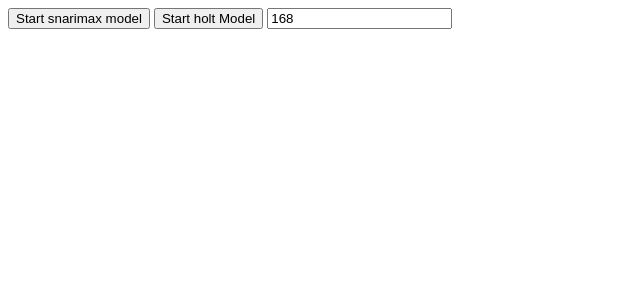
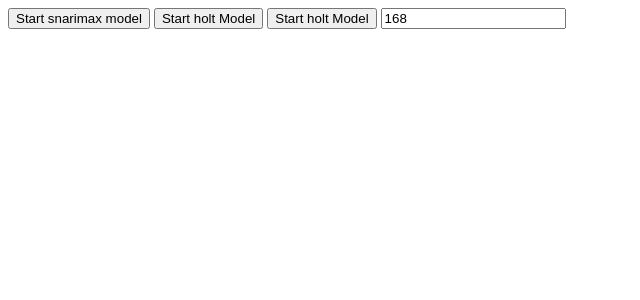
Before and after one commit to stijnv18/App, a Flask app: page / in a window 1280 px wide. Shown: the top 300 px of the page, without its empty margins (0-640 px from the left). Run offline with Flask 3, Linux system fonts and the light colour scheme; some libraries are stand-ins or nearby versions.

Commit message:
updated the app and index

```diff
--- a/app.py
+++ b/app.py
@@ -5,11 +5,14 @@ import plotly.graph_objs as go
 import json
 import pandas as pd
 from river import time_series
-import pandas as pd
 import time
 from river import metrics
 from datetime import datetime, timedelta
 import logging
+from darts.models import TiDEModel
+from joblib import load
+from darts import TimeSeries
+import numpy as np
 
 log = logging.getLogger('werkzeug')
 log.setLevel(logging.ERROR)
@@ -98,7 +101,6 @@ def get_error():
 def handle_start_training():
 	global training_running
 	global prediction_length
-	global prediction_length
 	global prev_prediction_length
 	# Get the model and prediction_length from the request body
 	data = request.get_json()
@@ -115,6 +117,11 @@ def handle_start_training():
 		training_running = 0
 		time.sleep(0.1)
 		Thread(target=run_Holtwinters).start()
+		prev_prediction_length = prediction_length
+	elif model_name == 'TIDE' and training_running != 3 or prev_prediction_length != prediction_length:
+		training_running = 0
+		time.sleep(0.1)
+		Thread(target=run_TIDE).start()
 		prev_prediction_length = prediction_length
 	else:
 		abort(400, 'model already running or invalid model selected')
@@ -219,6 +226,66 @@ def run_Holtwinters():
 				break
 			time.sleep(0.1)
 	training_running = 0
+def run_TIDE():
+	global training_running
+	global latest_prediction
+	global actual_values
+	training_running = 3
+	# Reset latest_prediction and actual_values
+	latest_prediction = []
+	actual_values = []
+	print("Running the model TIDE...")
+	# Load the model from the file
+	model = TiDEModel.load('my_model.pt')
+	print(model)
+	if model is None:
+		print("Failed to load the model.")
+	# Load the data from the CSV file
+	df = pd.read_csv('customer_36v2.csv')
+
+	# Convert the 'timestamp' column to datetime if not already done
+	df['timestamp'] = pd.to_datetime(df['timestamp'])
+
+	# Split the dataframe
+	df_train = df[df['timestamp'] < '2011-06-30']
+	df_test = df[df['timestamp'] >= '2011-06-30']
+
+	# Create a TimeSeries object from the train dataframe
+	series_train = TimeSeries.from_dataframe(df_train, 'timestamp', 'consumption', freq='h', fill_missing_dates=True)
+
+	# Predict the next 72 points
+	prediction = model.predict(n=72, series=series_train)
+
+	# Get the values of the prediction
+	prediction_values = prediction.values()
+
+	print(f"Prediction for the next 3 days each hour: {prediction_values}")
+
+	# Get the timestamps of the prediction
+	prediction_timestamps = prediction.time_index
+
+	# Clip the predicted values at 0
+	prediction_values = np.clip(prediction.values(), 0, None)
+
+	# Create a new TimeSeries object with the clipped values
+	prediction = TimeSeries.from_times_and_values(prediction.time_index, prediction_values)
+
+	# Now, for each new hour in the test set, make a prediction
+	for index, row in df_test.iterrows():
+		# Create a new TimeSeries object for the new data
+		new_data = TimeSeries.from_times_and_values(pd.date_range(start=row['timestamp'], periods=1, freq='h'), [row['consumption']])
+
+		# Append the new data to the series
+		series_train = series_train.append(new_data)
+
+		# Append the actual value and its timestamp to actual_values
+		actual_values.append((row['timestamp'], row['consumption']))
+		actual_values = actual_values[-168:]
+
+		# Append the prediction and its timestamp to latest_prediction
+		latest_prediction.append((row['timestamp'] + pd.Timedelta(hours=1), prediction.values()[0]))
+		latest_prediction = latest_prediction[-168:]
+
 
 if __name__ == '__main__':
 	app.run(host='0.0.0.0', port=8888)
--- a/templates/index2.html
+++ b/templates/index2.html
@@ -6,16 +6,18 @@
 </head>
 <body>
     <div id="graph"></div>
-    <button id="start-button">Start snarimax model</button>
+    <button id="start-SNARIMAX-model-button">Start snarimax model</button>
     <button id="start-holt-model-button">Start holt Model</button>
+	<button id="start-TIDE-model-button">Start holt Model</button>
 	<input id="prediction-length" type="number" min="1" value="168">
     <script>
         var graphs = {{ graphJSON | safe }};
         if (graphs) {
             Plotly.newPlot('graph', graphs.data, graphs.layout);
         }
-        document.getElementById('start-button').addEventListener('click', startModel('/start_training', 'SNARIMAX'));
+        document.getElementById('start-SNARIMAX-model-button').addEventListener('click', startModel('/start_training', 'SNARIMAX'));
         document.getElementById('start-holt-model-button').addEventListener('click', startModel('/start_training', 'Holtwinters'));
+		document.getElementById('start-TIDE-model-button').addEventListener('click', startModel('/start_training', 'TIDE'));
 
         function startModel(url, model) {
 
```
